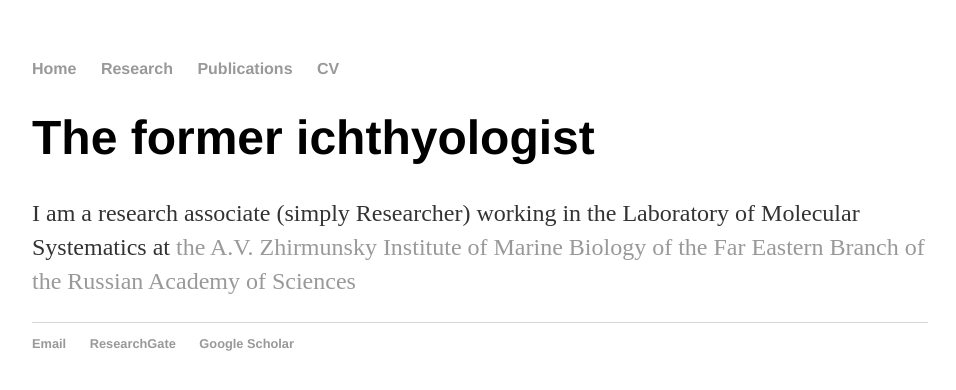
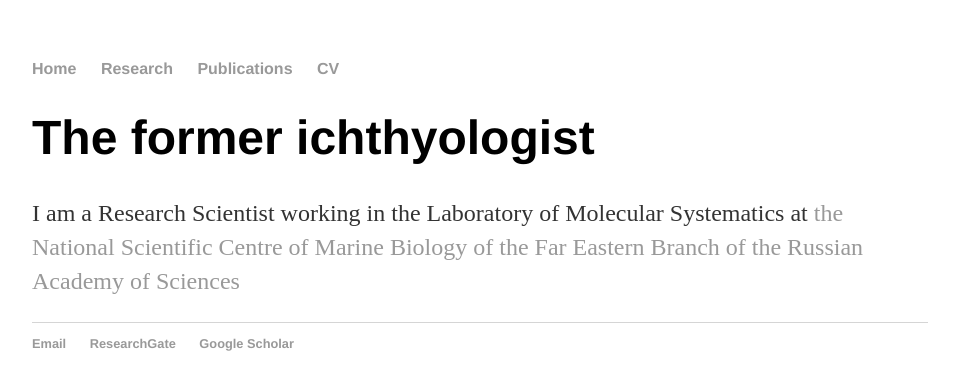
Before and after one commit to Sturcoal/Sturcoal.github.io, a Jekyll site: the page built from index.html, in a window 1280 px wide. Shown: the top 390 px of the page, without its empty margins (160-1116 px from the left). Built offline with Jekyll 4.4.1, drawn with Linux system fonts in a browser that asks for light colours.

Commit message:
Update index.html

```diff
--- a/index.html
+++ b/index.html
@@ -4,5 +4,5 @@
 ---
 <div class="blurb">
 	<h1>The former ichthyologist</h1>
-	<p>I am a research associate (simply Researcher) working in the Laboratory of Molecular Systematics at <a href="http://www.imb.dvo.ru/index.htm"> the A.V. Zhirmunsky Institute of Marine Biology of the Far Eastern Branch of the Russian Academy of Sciences</a><p>
+	<p>I am a Research Scientist working in the Laboratory of Molecular Systematics at <a href="http://www.imb.dvo.ru/index.htm"> the National Scientific Centre of Marine Biology of the Far Eastern Branch of the Russian Academy of Sciences</a><p>
 </div><!-- /.blurb -->
```
